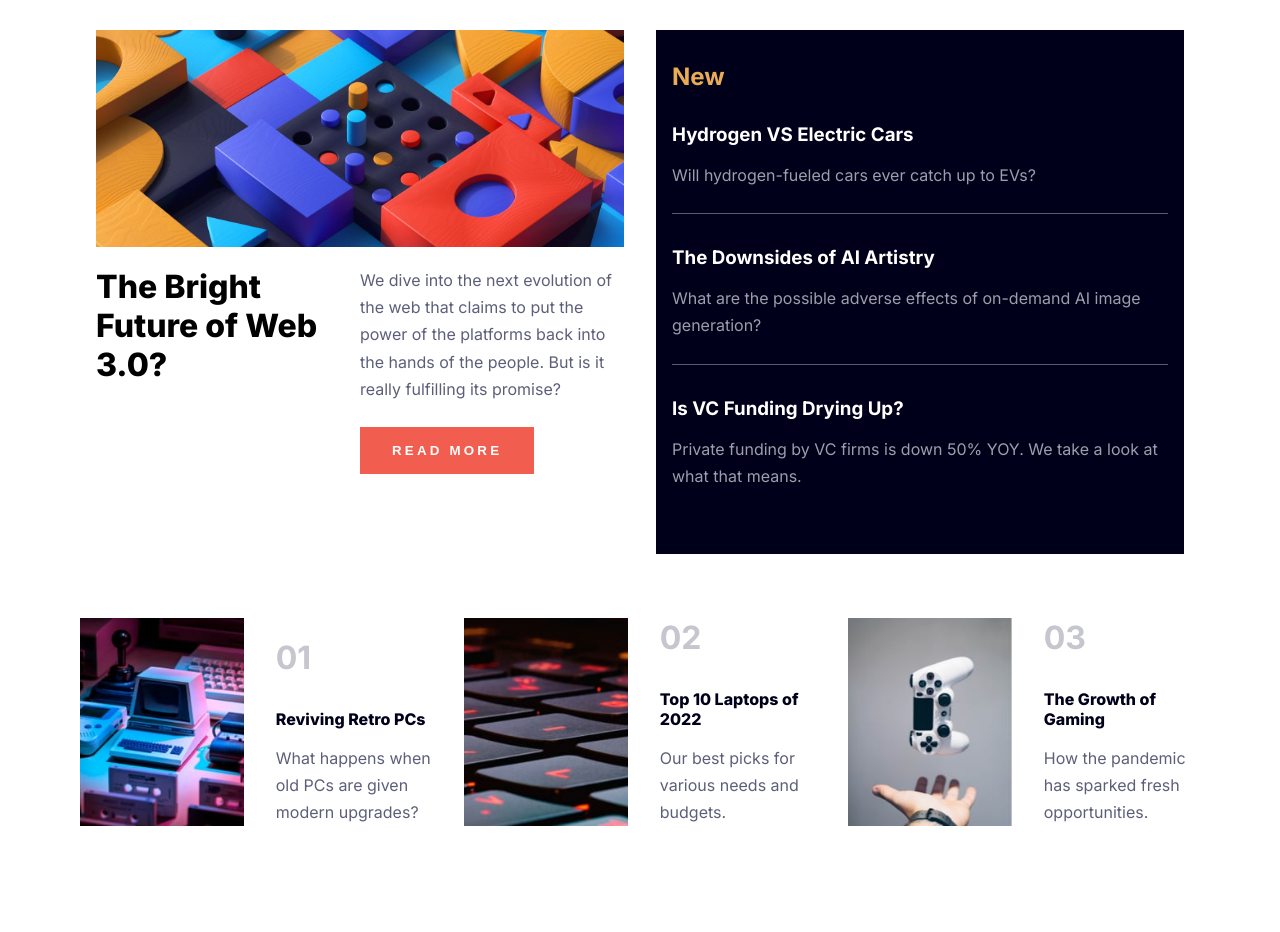
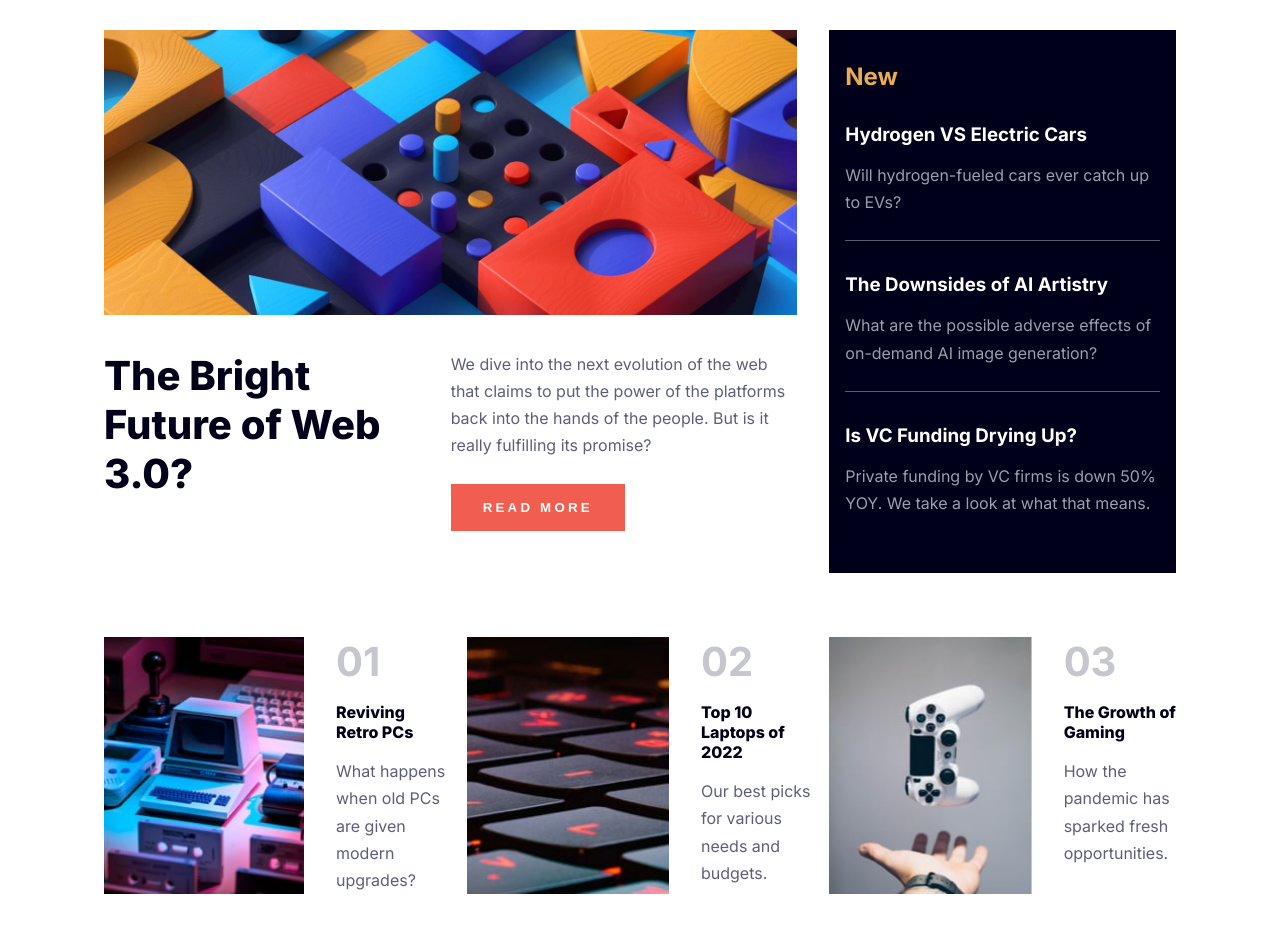
Before and after one commit to ini-s/News-homepage, a plain HTML site: page index.html in a window 1280 px wide. Shown: the part 126-1058 px from the top of the page. Before the commit the page ends 1032 px from the top, so only its background shows below. Drawn offline with Linux system fonts and the light colour scheme.

Commit message:
style: Work on responsiveness

```diff
--- a/style.css
+++ b/style.css
@@ -4,9 +4,14 @@
     box-sizing: border-box;
 }
 
+html {
+    width: 100%;
+}
+
 body {
     font-family: 'Inter', sans-serif;
     color: hsl(236, 13%, 42%);
+    overflow-x: hidden;
 }
 
 header {
@@ -17,7 +22,7 @@ header {
 }
 
 main {
-    padding-bottom: 5rem;
+    padding: 0 1.5rem 5rem 1.5rem;
 }
 
 .navbar {
@@ -26,6 +31,10 @@ main {
 
 nav {
     width: 100%;
+}
+
+.logo {
+    cursor: pointer;
 }
 
 ul {
@@ -42,7 +51,7 @@ ul li:hover {
 
 ul.active {
     display: block;
-    position: fixed;
+    position: absolute;
     font-weight: 500;
     top: 0;
     right: 0;
@@ -102,8 +111,9 @@ picture {
 }
 
 h1 {
-    color: black;
+    color: hsl(240, 100%, 5%);
     font-weight: 900;
+    font-size: 2.5rem;
 }
 
 h1,
@@ -115,8 +125,9 @@ p {
     line-height: 1.7;
 }
 
-.left {
-    padding: 0 1rem;
+h3:hover {
+    cursor: pointer;
+    color: hsl(35, 77%, 62%);
 }
 
 button {
@@ -129,10 +140,14 @@ button {
     font-weight: 700;
 }
 
+button:hover {
+    background-color: hsl(240, 100%, 5%);
+    cursor: pointer;
+}
+
 .right {
     background-color: hsl(240, 100%, 5%);
     color: #ffff;
-    margin: 0 1rem;
     padding: 2rem 1rem;
 }
 
@@ -163,47 +178,48 @@ h3 {
 
 .top {
     display: grid;
-    grid-template-columns: repeat(auto-fit, minmax(300px, 1fr));
-    grid-template-rows: 1fr;
+    /* grid-template-columns: repeat(3, 1fr); */
+    grid-template-columns: 2fr 1fr;
+    margin-bottom: 4rem;
 }
 
-.top,
-.bottom {
-    padding: 0 5rem;
-}
 
 .row2 {
     display: grid;
-    grid-template-columns: repeat(auto-fit, minmax(200px, 1fr));
+    grid-template-columns: repeat(auto-fit, minmax(300px, 1fr));
 }
 
 .bottom {
     display: grid;
-    grid-template-columns: repeat(auto-fill, minmax(300px, 1fr));
+    grid-template-columns: repeat(auto-fit, minmax(300px, 1fr));
     padding-top: 4rem;
-    gap: 2rem;
+    gap: 1rem;
 }
 
 .card {
     display: flex;
     gap: 2rem;
-    align-items: end;;
+    align-items: top;
 }
 
 .bottom h2 {
     color: hsl(233, 8%, 79%);
-    font-size: 2rem;
+    font-size: 2.5rem;
+    margin-bottom: 1rem;
 }
 
 .bottom img {
-    height: 13rem;
-    width: 100%;
     object-fit: cover;
 }
 
 h4 {
     color: hsl(240, 100%, 5%);
     font-weight: 900;
+}
+
+h4:hover {
+    color: hsl(5, 85%, 63%);
+    cursor: pointer;
 }
 
 @media screen and (max-width:969px) {
@@ -228,4 +244,46 @@ h4 {
     header {
         padding: 2rem 1.5rem;
     }
+
+    .top {
+        grid-template-columns: 1fr
+    }
 }
+
+@media screen and (min-width: 769px) {
+    .left {
+        padding: 0;
+        /* grid-column: 1 / span 2; */
+    }
+
+    .right {
+        margin: 0;
+    }
+
+    .row2 {
+        padding-top: 1rem;
+    }
+
+    button {
+        margin-bottom: 1rem;
+    }
+}
+
+@media screen and (min-width: 600px) {
+
+    .top,
+    .bottom {
+        padding: 0 5rem;
+    }
+
+    .top {
+        gap: 2rem;
+    }
+}
+
+
+@media screen and (min-width: 512px) {
+    h1 {
+        padding-right: 3rem;
+    }
+}
```
